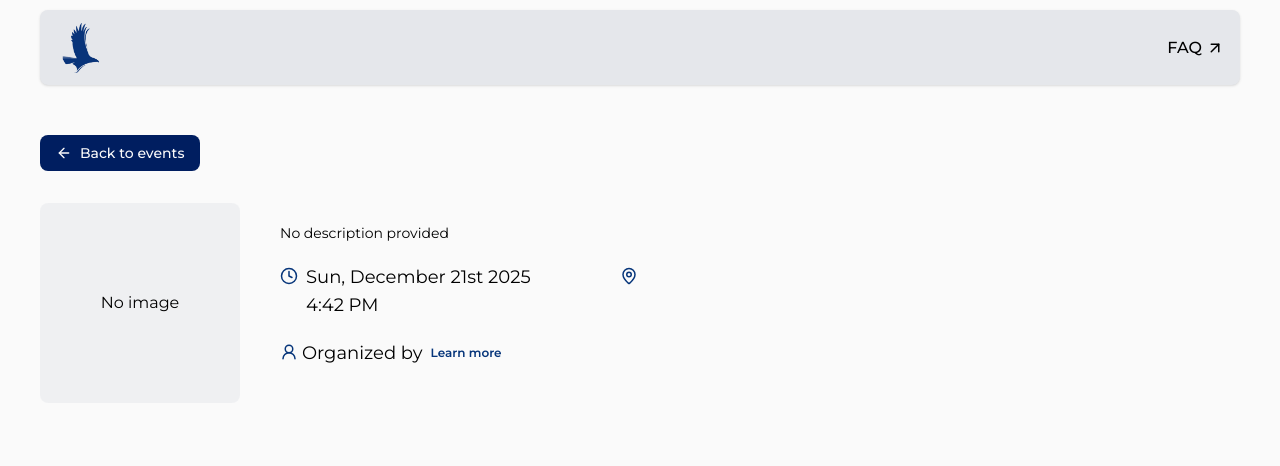
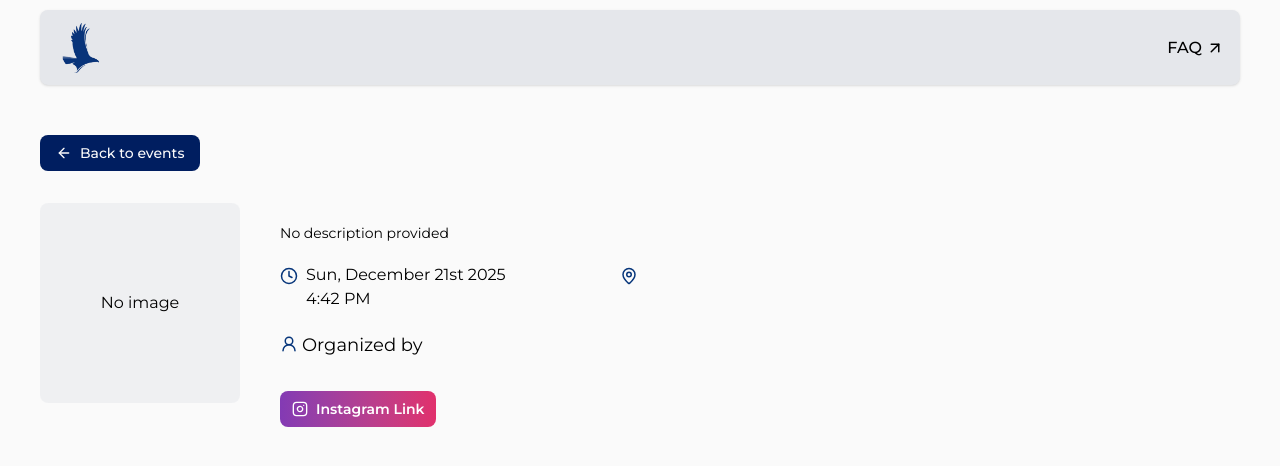
Before and after one commit to kharitonov-egor/hawksconnect, a Next.js app: page /events/1 in a window 1280 px wide. Shown: the top 466 px of the page. Built offline with nearby package versions, Linux system fonts and the light colour scheme; no server answers; the database is empty.

Commit message:
feat: added instagram link to events page

```diff
--- a/app/events/[id]/page.tsx
+++ b/app/events/[id]/page.tsx
@@ -114,6 +114,7 @@ export default function EventPage() {
                                 displayCampus={displayCampus}
                                 location={eventData?.location}
                                 club={eventData?.club}
+                                instaShortURL={eventData?.instaShortURL}
                                 useCase="/[id]"
                             />
                             {/* <div>
--- a/app/events/event.tsx
+++ b/app/events/event.tsx
@@ -76,6 +76,7 @@ export default function Event({title, description, startTime, endTime, campus, l
                             displayCampus={displayCampus}
                             location={location}
                             club={club}
+                            instaShortURL={instaShortURL}
                             useCase="/events"
                         />
 
--- a/app/events/eventStuff.tsx
+++ b/app/events/eventStuff.tsx
@@ -1,8 +1,8 @@
 import moment from 'moment'
-import { MapPin, Clock, UserRound } from 'lucide-react'
+import { MapPin, Clock, UserRound, Instagram } from 'lucide-react'
 import {TimeConverter} from "../../lib/utils"
 import BothTimes from "./bothTimes"
-
+import { Button } from "@/components/ui/button"
 import Link from 'next/link'
 
 
@@ -13,12 +13,13 @@ interface EventStuffProps {
     location: string
     club:string
     useCase:string
+    instaShortURL: string
 }
 
-export default function EventStuff({startTime, endTime, displayCampus, location, club, useCase} : EventStuffProps) {
+export default function EventStuff({startTime, endTime, displayCampus, location, club, useCase, instaShortURL} : EventStuffProps) {
     return (
         <div className={`text-lg flex flex-col ${useCase == "/events" ? "gap-0" : "gap-5"}`}>
-            <div className='flex flex-col md:flex-row gap-3 md:gap-10'>
+            <div className='flex flex-col md:flex-row gap-3 md:gap-10 text-base'>
 
                 <div className='w-75 flex flex-row items-start gap-2 '>
                     <Clock color="#06357A" size={18} className='mt-1' />
@@ -50,7 +51,7 @@ export default function EventStuff({startTime, endTime, displayCampus, location,
                         {
                         useCase == "/events" ? null :
 
-                        <div className='flex flex-row gap-2'>
+                        <div className='flex flex-col gap-8'>
 
                             <div className='flex flex-row items-start gap-1'>
                                 <UserRound color="#06357A" size={18} className='mt-1' />
@@ -59,10 +60,26 @@ export default function EventStuff({startTime, endTime, displayCampus, location,
                             </div>
 
 
-                            <div className='flex items-center'>
+                            {/* <div className='flex items-center'>
                                 <Link href="/">
                                     <h3 className='text-xs text-[#06357A] font-semibold'>Learn more</h3>
                                 </Link>
+
+                            </div> */}
+
+                            <div>
+                                <a
+                                    href={`https://instagram.com/p/${instaShortURL}`}
+                                    target="_blank"
+                                    rel="noopener noreferrer"
+                                >
+                                    <Button
+                                        className="bg-gradient-to-r from-[#833AB4] to-[#E1306C] hover:from-[#9B4FD1] hover:to-[#F56040] text-white border-0 font-semibold flex items-center gap-2"
+                                    >
+                                        <Instagram size={18} />
+                                        Instagram Link
+                                    </Button>
+                                </a>
 
                             </div>
 
```
